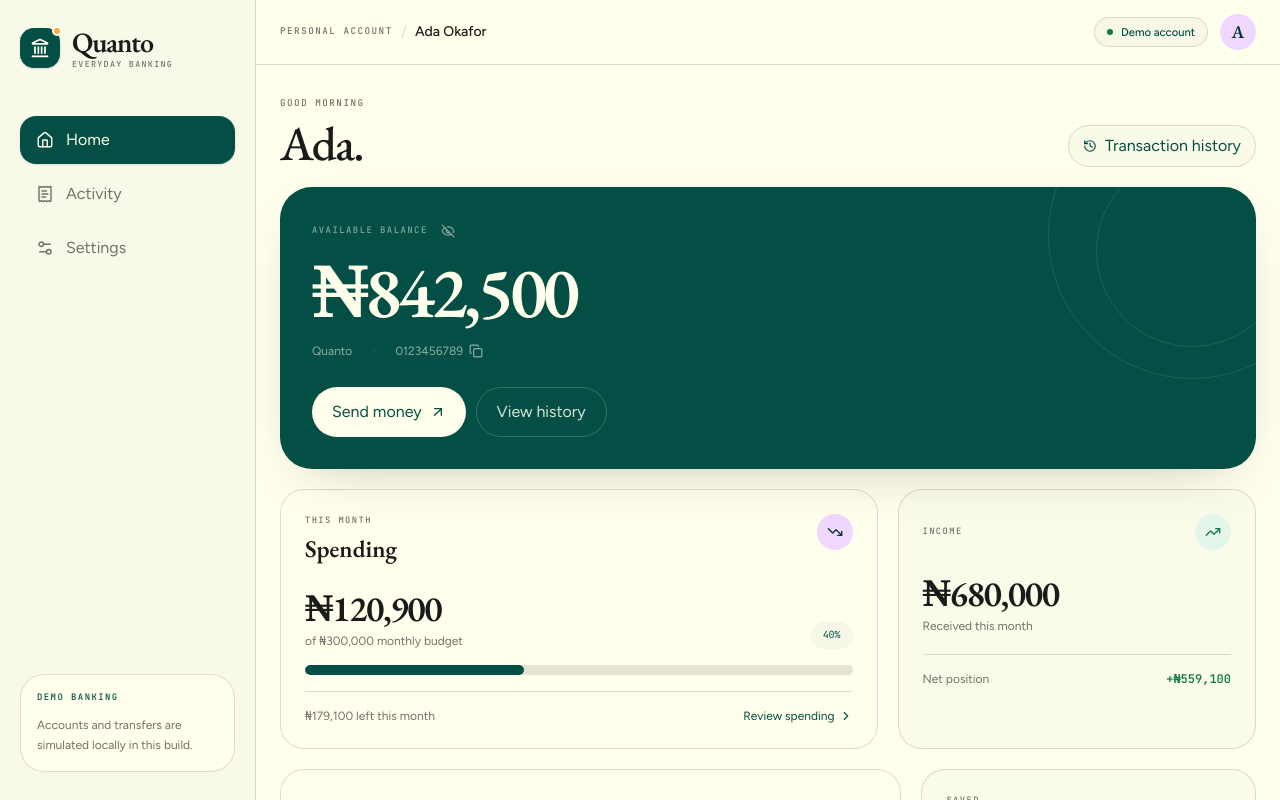
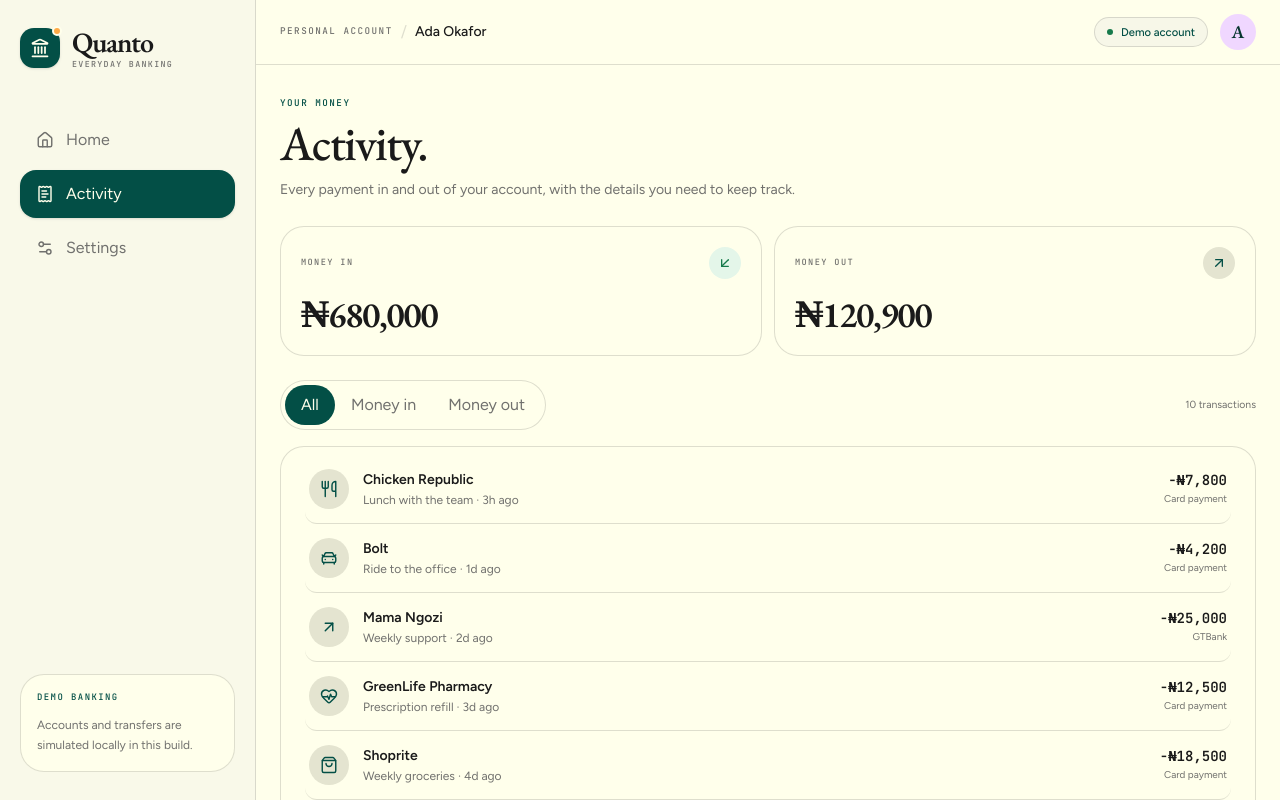
Before and after one commit to Basit-Balogun10/quanto-duress, a React (Vite) app: page /app/activity in a window 1280 px wide. Before the commit this address led to /app. Shown: the top 800 px of the page. Built offline with nearby package versions, Linux system fonts and the light colour scheme.

Commit message:
feat: add transaction history and details

```diff
--- a/src/App.tsx
+++ b/src/App.tsx
@@ -1,5 +1,6 @@
 import { Navigate, Route, Routes } from 'react-router-dom'
 import { AppShell } from '@/components/AppShell'
+import { Activity } from '@/pages/Activity'
 import { Dashboard } from '@/pages/Dashboard'
 
 function App() {
@@ -8,6 +9,7 @@
       <Route path="/" element={<Navigate to="/app" replace />} />
       <Route path="/app" element={<AppShell />}>
         <Route index element={<Dashboard />} />
+        <Route path="activity" element={<Activity />} />
       </Route>
       <Route path="*" element={<Navigate to="/app" replace />} />
     </Routes>
--- /dev/null
+++ b/src/pages/Activity.tsx
@@ -0,0 +1,231 @@
+import { useEffect, useMemo, useState } from 'react'
+import {
+  ArrowDownLeft,
+  ArrowUpRight,
+  Check,
+  ReceiptText,
+  X,
+} from 'lucide-react'
+import { TransactionRow } from '@/components/TransactionRow'
+import { useBankingStore } from '@/lib/store'
+import type { Transaction } from '@/lib/types'
+import { cn, formatDateTime, formatNaira } from '@/lib/utils'
+
+type Filter = 'all' | 'in' | 'out'
+
+const filters: Array<{ id: Filter; label: string }> = [
+  { id: 'all', label: 'All' },
+  { id: 'in', label: 'Money in' },
+  { id: 'out', label: 'Money out' },
+]
+
+function TransactionDetail({
+  transaction,
+  onClose,
+}: {
+  transaction: Transaction
+  onClose: () => void
+}) {
+  useEffect(() => {
+    const handleKeyDown = (event: KeyboardEvent) => {
+      if (event.key === 'Escape') onClose()
+    }
+    document.addEventListener('keydown', handleKeyDown)
+    return () => document.removeEventListener('keydown', handleKeyDown)
+  }, [onClose])
+
+  const incoming = transaction.direction === 'in'
+  const rows = [
+    ['Status', transaction.status === 'completed' ? 'Completed' : transaction.status],
+    ['Date', formatDateTime(transaction.createdAt)],
+    ['Category', transaction.category],
+    ['Bank', transaction.bank],
+    ...(transaction.accountNumber
+      ? [['Account number', transaction.accountNumber] as const]
+      : []),
+    ['Reference', transaction.reference],
+  ]
+
+  return (
+    <div
+      className="fixed inset-0 z-50 flex items-end justify-center bg-vast/40 p-0 backdrop-blur-sm sm:items-center sm:p-6"
+      onClick={onClose}
+    >
+      <div
+        role="dialog"
+        aria-modal="true"
+        aria-label="Transaction details"
+        onClick={(event) => event.stopPropagation()}
+        className="w-full animate-fade-up rounded-t-[2rem] bg-lumen p-6 shadow-soft sm:max-w-md sm:rounded-[2rem]"
+      >
+        <div className="flex items-start justify-between gap-4">
+          <div>
+            <p className="label-mono text-[0.55rem] text-muted">Transaction details</p>
+            <p className="mt-2 font-display text-4xl font-semibold tracking-[-0.045em]">
+              {incoming ? '+' : '−'}
+              {formatNaira(transaction.amount)}
+            </p>
+            <p className="mt-1 text-sm text-muted">{transaction.counterparty}</p>
+          </div>
+          <button
+            type="button"
+            onClick={onClose}
+            aria-label="Close transaction details"
+            className="flex size-9 items-center justify-center rounded-full border border-line text-muted transition-colors hover:text-vast"
+          >
+            <X className="size-4" />
+          </button>
+        </div>
+
+        <div
+          className={cn(
+            'mt-5 flex items-center gap-2 rounded-2xl px-4 py-3 text-xs font-medium',
+            incoming ? 'bg-success-soft text-success' : 'bg-lumen-deep text-fathom',
+          )}
+        >
+          <span className="flex size-6 items-center justify-center rounded-full bg-lumen">
+            {incoming ? (
+              <ArrowDownLeft className="size-3.5" />
+            ) : (
+              <ArrowUpRight className="size-3.5" />
+            )}
+          </span>
+          {transaction.description}
+        </div>
+
+        <div className="mt-4 divide-y divide-line rounded-2xl border border-line px-4">
+          {rows.map(([label, value]) => (
+            <div key={label} className="flex items-center justify-between gap-4 py-3 text-xs">
+              <span className="text-muted">{label}</span>
+              <span className="max-w-[60%] truncate text-right font-medium capitalize">
+                {value}
+              </span>
+            </div>
+          ))}
+        </div>
+
+        {transaction.status === 'completed' && (
+          <div className="mt-4 flex items-center justify-center gap-1.5 text-[0.65rem] text-success">
+            <Check className="size-3.5" />
+            Completed successfully
+          </div>
+        )}
+      </div>
+    </div>
+  )
+}
+
+export function Activity() {
+  const transactions = useBankingStore((state) => state.transactions)
+  const [filter, setFilter] = useState<Filter>('all')
+  const [selected, setSelected] = useState<Transaction | null>(null)
+
+  const visible = useMemo(
+    () =>
+      transactions.filter((transaction) =>
+        filter === 'all' ? true : transaction.direction === filter,
+      ),
+    [transactions, filter],
+  )
+
+  const moneyIn = transactions
+    .filter(
+      (transaction) =>
+        transaction.direction === 'in' && transaction.status === 'completed',
+    )
+    .reduce((total, transaction) => total + transaction.amount, 0)
+  const moneyOut = transactions
+    .filter(
+      (transaction) =>
+        transaction.direction === 'out' && transaction.status === 'completed',
+    )
+    .reduce((total, transaction) => total + transaction.amount, 0)
+
+  return (
+    <div className="animate-fade-up">
+      <p className="label-mono text-[0.58rem] text-fathom">Your money</p>
+      <h1 className="display mt-2 text-4xl sm:text-5xl">Activity.</h1>
+      <p className="mt-3 max-w-xl text-sm leading-relaxed text-muted">
+        Every payment in and out of your account, with the details you need to keep track.
+      </p>
+
+      <div className="mt-6 grid gap-3 sm:grid-cols-2">
+        <div className="rounded-3xl border border-line bg-lumen p-5">
+          <div className="flex items-center justify-between">
+            <span className="label-mono text-[0.54rem] text-muted">Money in</span>
+            <span className="flex size-8 items-center justify-center rounded-full bg-success-soft text-success">
+              <ArrowDownLeft className="size-4" />
+            </span>
+          </div>
+          <p className="mt-4 font-display text-4xl font-semibold tracking-[-0.04em]">
+            {formatNaira(moneyIn)}
+          </p>
+        </div>
+        <div className="rounded-3xl border border-line bg-lumen p-5">
+          <div className="flex items-center justify-between">
+            <span className="label-mono text-[0.54rem] text-muted">Money out</span>
+            <span className="flex size-8 items-center justify-center rounded-full bg-lumen-dark text-fathom">
+              <ArrowUpRight className="size-4" />
+            </span>
+          </div>
+          <p className="mt-4 font-display text-4xl font-semibold tracking-[-0.04em]">
+            {formatNaira(moneyOut)}
+          </p>
+        </div>
+      </div>
+
+      <div className="mt-6 flex items-center justify-between gap-3">
+        <div className="flex rounded-full border border-line bg-lumen p-1">
+          {filters.map((item) => (
+            <button
+              key={item.id}
+              type="button"
+              onClick={() => setFilter(item.id)}
+              className={cn(
+                'rounded-full px-4 py-2 text-xs font-medium transition-colors',
+                filter === item.id ? 'bg-fathom text-lumen' : 'text-muted hover:text-vast',
+              )}
+            >
+              {item.label}
+            </button>
+          ))}
+        </div>
+        <span className="hidden text-[0.65rem] text-muted sm:block">
+          {visible.length} transaction{visible.length === 1 ? '' : 's'}
+        </span>
+      </div>
+
+      <section className="mt-4 rounded-3xl border border-line bg-lumen px-5 py-2 sm:px-6">
+        {visible.length > 0 ? (
+          <div className="divide-y divide-line">
+            {visible.map((transaction) => (
+              <TransactionRow
+                key={transaction.id}
+                transaction={transaction}
+                onSelect={setSelected}
+              />
+            ))}
+          </div>
+        ) : (
+          <div className="flex flex-col items-center py-16 text-center">
+            <span className="flex size-12 items-center justify-center rounded-full bg-lumen-deep text-muted">
+              <ReceiptText className="size-5" />
+            </span>
+            <p className="mt-4 text-sm font-semibold">No transactions here yet</p>
+            <p className="mt-1 max-w-xs text-xs leading-relaxed text-muted">
+              Payments you send or receive will appear in this view.
+            </p>
+          </div>
+        )}
+      </section>
+
+      <p className="mt-4 text-center text-[0.62rem] text-muted">
+        This demo stores activity in your browser only.
+      </p>
+
+      {selected && (
+        <TransactionDetail transaction={selected} onClose={() => setSelected(null)} />
+      )}
+    </div>
+  )
+}
```
